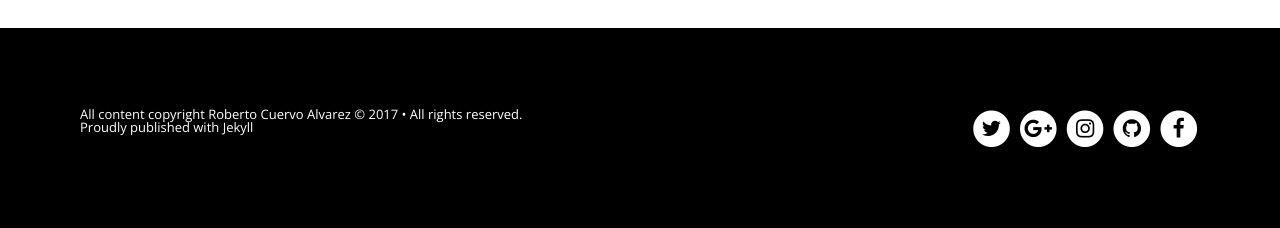
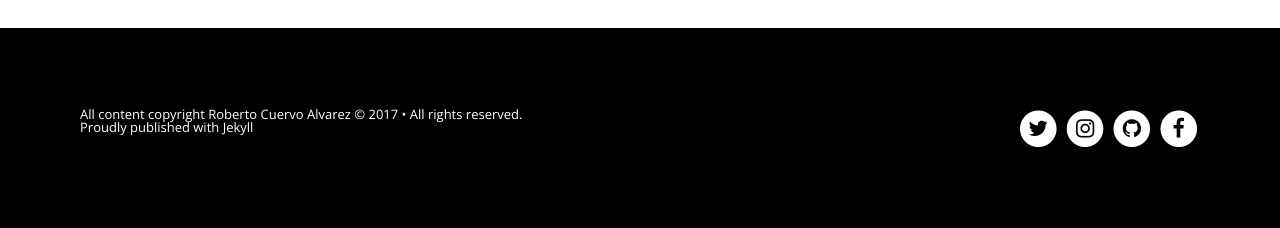
Before and after one commit to robertocuervo/ensemble, a Jekyll site: the page built from index.html, in a window 1280 px wide. Shown: the part 2603-2831 px from the top of the page. Built offline with Jekyll 4.4.1, drawn with Linux system fonts in a browser that asks for light colours; nearby versions of some CDN libraries; the list of posts is cut into pages by our own code.

Commit message:
Modified config after build problem again
Signed-off-by: Roberto Cuervo <cuervo_alvarez_roberto@hotmail.com>

```diff
--- a/_config.yml
+++ b/_config.yml
@@ -1,6 +1,6 @@
 lsi: false
 safe: true
-source: https://robertocuervo.github.io/ensemble/
+source: 'https://robertocuervo.github.io/ensemble/'
 incremental: false
 highlighter: rouge
 gist:
@@ -28,11 +28,8 @@
   facebook:       hmfaysal
   github:         hmfaysal
   instagram:      hmfaysal
-  # For Google Authorship https://plus.google.com/authorship
-  google_plus:    https://plus.google.com/u/0/102602916593522619858
 
 # Analytics and webmaster tools stuff goes here
-google_analytics:   UA-39365944-7
 google_verify:
 # https://ssl.bing.com/webmaster/configure/verify/ownership Option 2 content= goes here
 bing_verify:
@@ -80,8 +77,8 @@
 
 prose:
   rooturl: '_posts'
-  siteurl: 'http://hmfaysal.github.io/Notepad/'
-  relativeLinks: 'http://hmfaysal.github.io/Notepad/links.jsonp'
+  siteurl: 'https://robertocuervo.github.io/ensemble/'
+  relativeLinks: 'https://github.com/robertocuervo/ensemble/blob/master/links.jsonp'
   media: 'images'
   metadata:
     _posts:
```
